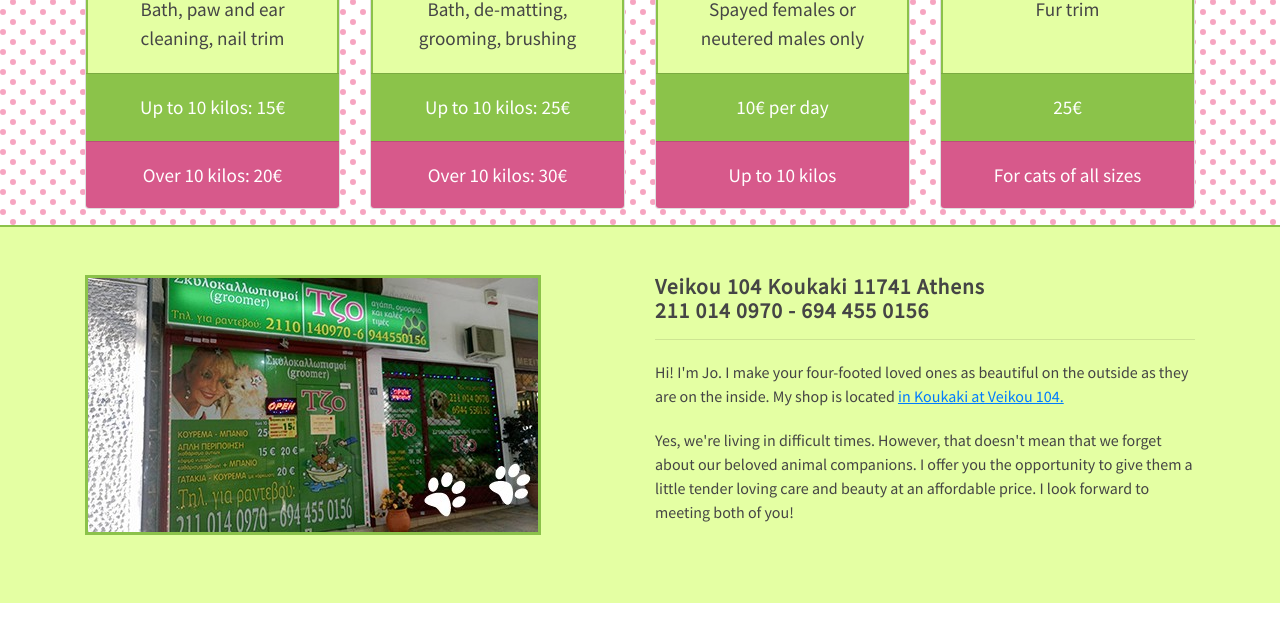
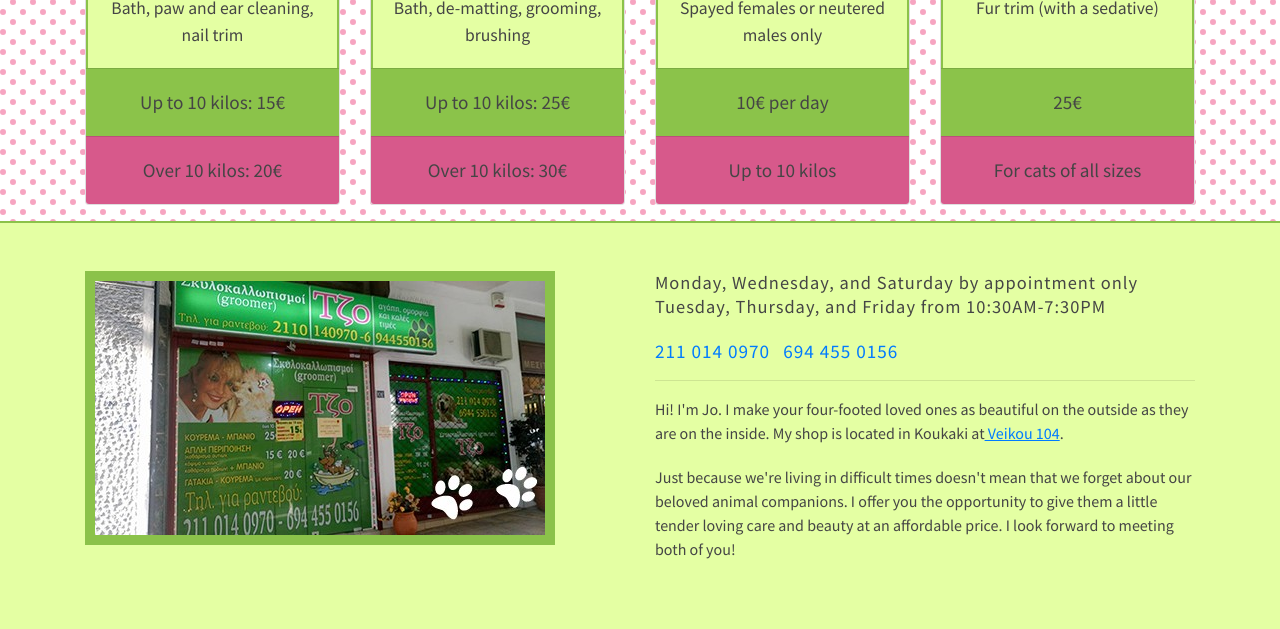
Before and after one commit to TheHighPriestess/jo, a website: page index-en.html in a window 1280 px wide. Shown: the part 511-1140 px from the top of the page. Before the commit the page ends 1114 px from the top, so only its background shows below. Drawn offline with nearby package versions, Linux system fonts and the light colour scheme.

Commit message:
changed footer

```diff
--- a/css/styles.css
+++ b/css/styles.css
@@ -21,18 +21,19 @@ footer.py-5 {
 
 p.footerinfo {
   margin-bottom: 20px!important;
-  font-size: 1em;
 }
 
 a.googlemap {
   text-decoration: underline;
 }
 
-a.googlemap:hover {
+a.googlemap:hover, a.phone:hover {
   color: #454545;
 }
+
+
 .card-text {
-  font-size: 1.2em;
+  font-size: 1.1em;
 }
 
 .card-body {
@@ -47,12 +48,12 @@ a.googlemap:hover {
 }
 
 .card-title {
-  font-weight: bold;
+  /*font-weight: bold;*/
   color: #454545;
 }
 
 .btn {
-  color: #fff!important;
+  color: #454545!important;
   font-size: 1.2em;
 }
 
@@ -61,13 +62,19 @@ a.googlemap:hover {
 }
 
 .outside {
-  border: 3px solid #8BC24A;
+  border: 10px solid #8BC24A;
 }
 
 .address {
-  font-size: 1.35em;
+  font-size: 1.15em;
+  letter-spacing: 1px;
   margin-bottom: 20px;
+}
+
+.phone {
+  font-size: 1.2em;
   letter-spacing: 1px;
+  margin-right: 10px;
 }
 
 .greektitle {
--- a/index-en.html
+++ b/index-en.html
@@ -88,7 +88,7 @@
           <div class="card h-100">
             <div class="card-body">
               <h2 class="card-title text-center">Cats</h2>
-              <p class="card-text text-center">Fur trim</p>
+              <p class="card-text text-center">Fur trim (with a sedative)</p>
             </div>
             <div class="card-footer smalldogs">
               <a class="btn btn-block">25€</a>
@@ -110,16 +110,20 @@
             <!--<p  class="text-center"><iframe src="https://www.google.com/maps/embed?pb=!1m18!1m12!1m3!1d3145.625397525473!2d23.717482615219165!3d37.96253187972574!2m3!1f0!2f0!3f0!3m2!1i1024!2i768!4f13.1!3m3!1m2!1s0x14a1bd03a442f667%3A0x1f8352dc30d91793!2sVeikou+104%2C+Athina+117+41!5e0!3m2!1sen!2sgr!4v1511110849304" width="450" height="254" allowfullscreen></iframe></p> -->
             </div>
          </div>
-          <div class="col-md-6">
-            <div class="address">
-              <p class="m-0"><strong>Veikou 104 Koukaki 11741 Athens</strong></p>
-              <p class="m-0"><strong>211 014 0970 - 694 455 0156</strong></p>
-              <hr>
-              <!--<p class="m-0"><a href="mailto:g.belibasaki@hotmail.gr" class="googlemap"><i class="fa fa-envelope fa-2x" aria-hidden="true"></i></a></p>-->
-            </div>
-            <p class="m-0  footerinfo">Hi! I'm Jo.  I make your four-footed loved ones as beautiful on the outside as they are on the inside. My shop is located <a href="https://goo.gl/maps/RdA11CPib292" class="googlemap" target="_blank"> in Koukaki at Veikou 104.</a></p>
-            <p class="m-0 footerinfo">Yes, we're living in difficult times. However, that doesn't mean that we forget about our beloved animal companions. I offer you the opportunity to give them a little tender loving care and beauty at an affordable price. I look forward to meeting both of you!</p>
-          </div>
+         <div class="col-md-6">
+           <div class="address">
+             <p class="m-0">Monday, Wednesday, and Saturday by appointment only</p>
+             <p class="m-0">Tuesday, Thursday, and Friday from 10:30AM-7:30PM</p>
+           </div>
+             <!--<p class="m-0"><strong>Βεϊκου 104 Κουκάκι Τ.Κ. 11741 Αθήνα</strong></p>-->
+             <!--<p class="m-0 phone">211 014 0970 - 694 455 0156</p>-->
+             <a href="tel:211-014-0970" class="phone">211 014 0970</a>
+             <a href="tel:694-455-0156" class="phone">694 455 0156</a>
+             <hr>
+
+           <p class="m-0  footerinfo">Hi! I'm Jo. I make your four-footed loved ones as beautiful on the outside as they are on the inside. My shop is located in Koukaki at<a href="https://goo.gl/maps/RdA11CPib292" class="googlemap" target="_blank"> Veikou 104</a>.</p>
+           <p class="m-0 footerinfo">Just because we're living in difficult times doesn't mean that we forget about our beloved animal companions. I offer you the opportunity to give them a little tender loving care and beauty at an affordable price. I look forward to meeting both of you!</p>
+         </div>
        </div>
     </div>
          </div>
```
Also changed, not shown: index.html (+9 -4 lines).
